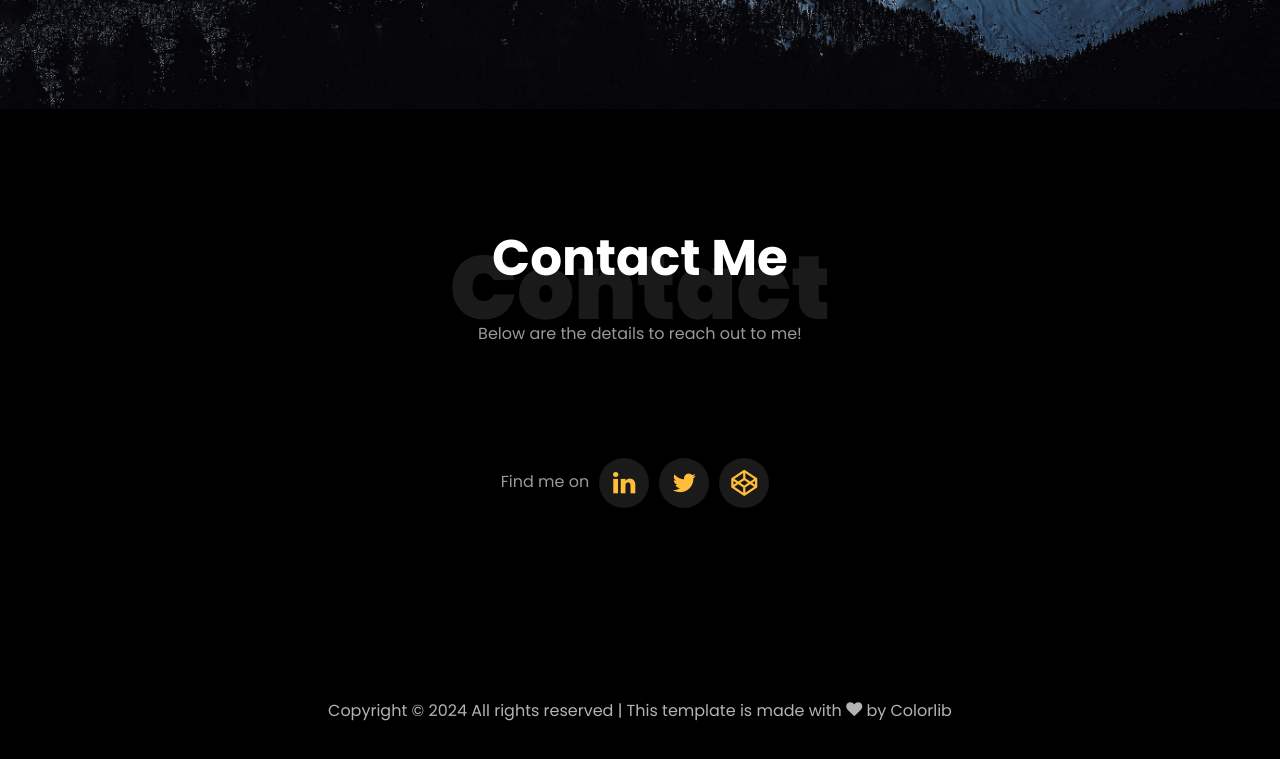
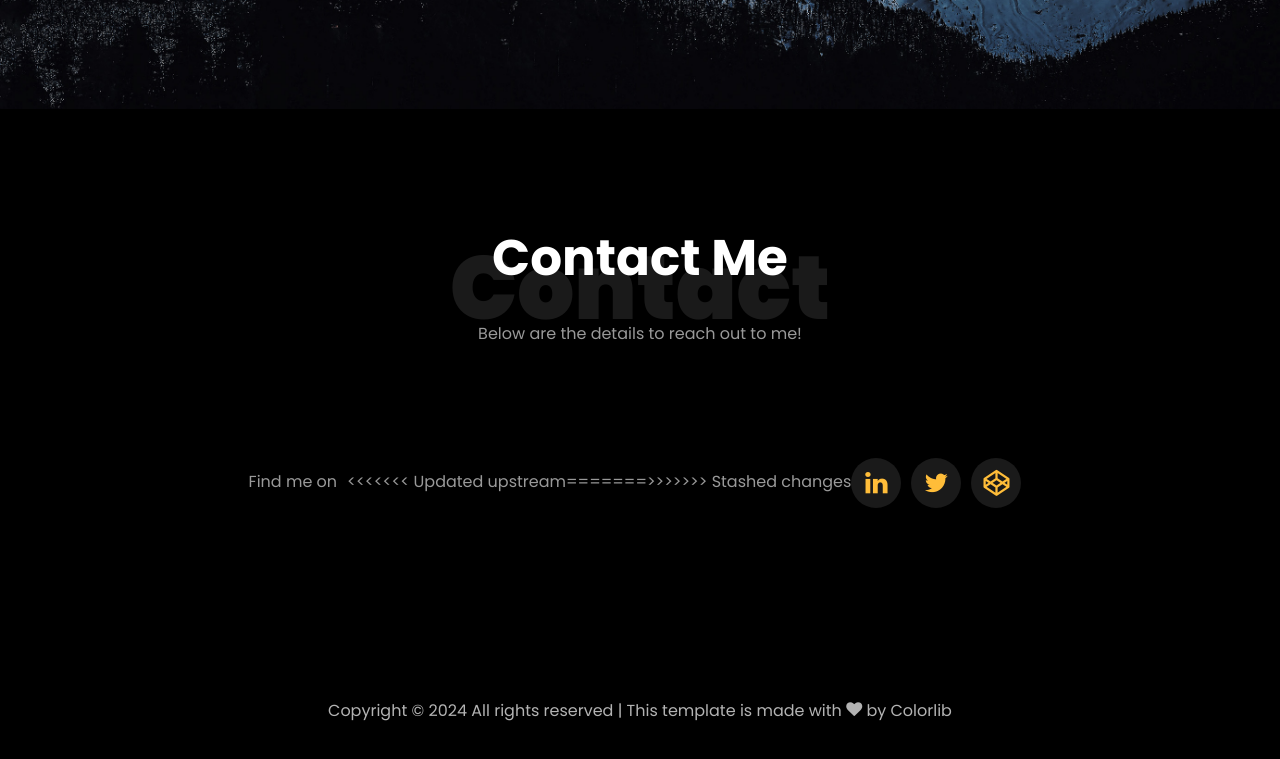
Before and after one commit to akashasahu07/Personal_Portfolio, a plain HTML site: page index.html in a window 1280 px wide. Shown: the part 2991-3750 px from the top of the page. Drawn offline with Linux system fonts and the light colour scheme; files whose address does not match are found by name.

Commit message:
Update index.html

```diff
--- a/index.html
+++ b/index.html
@@ -27,9 +27,6 @@
 
 
 	<style>
-		/*======================================
-//--//-->   ABOUT
-======================================*/
 		/*====================================== //--//-->   ABOUT  ======================================*/
 
 		.about-mf .box-shadow-full {
@@ -626,7 +623,7 @@
 					<ul class="ftco-footer-social list-unstyled d-flex justify-content-center align-items-center mb-0">
 						<li class="ftco-animate normal-txt">Find me on </li>
 						<!-- <li class="ftco-animate"><a href="#"><span class="icon-youtube"></span></a></li> -->
-
+						<<<<<<< Updated upstream=======>>>>>>> Stashed changes
 							<li class="ftco-animate"><a href="https://www.linkedin.com/in/akashasahu07"><span
 										class="icon-linkedin"></span></a></li>
 							<li class="ftco-animate"><a href="https://x.com/akashasahu07"><span
```
Lines whose indentation alone changed are shown as unchanged.
